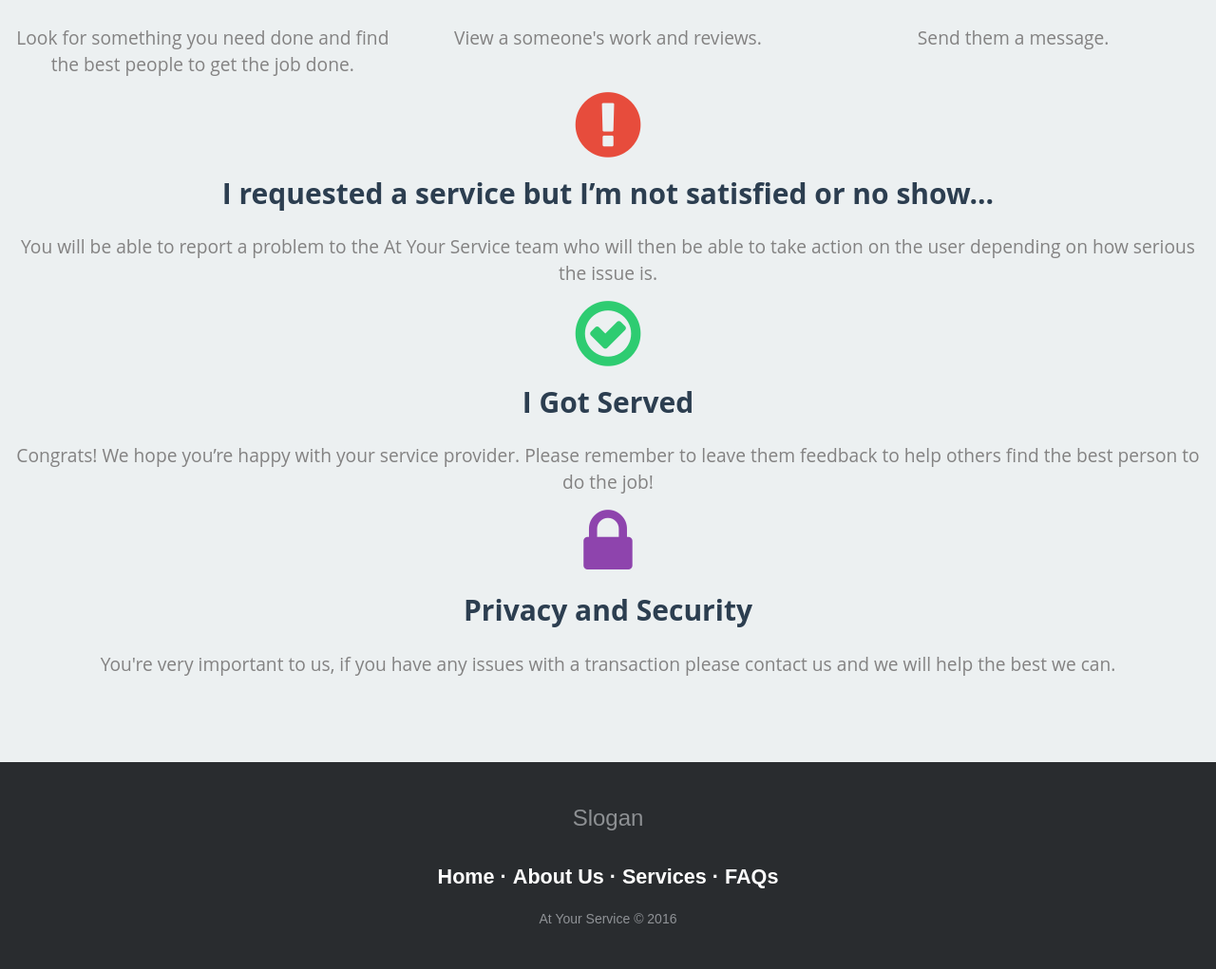
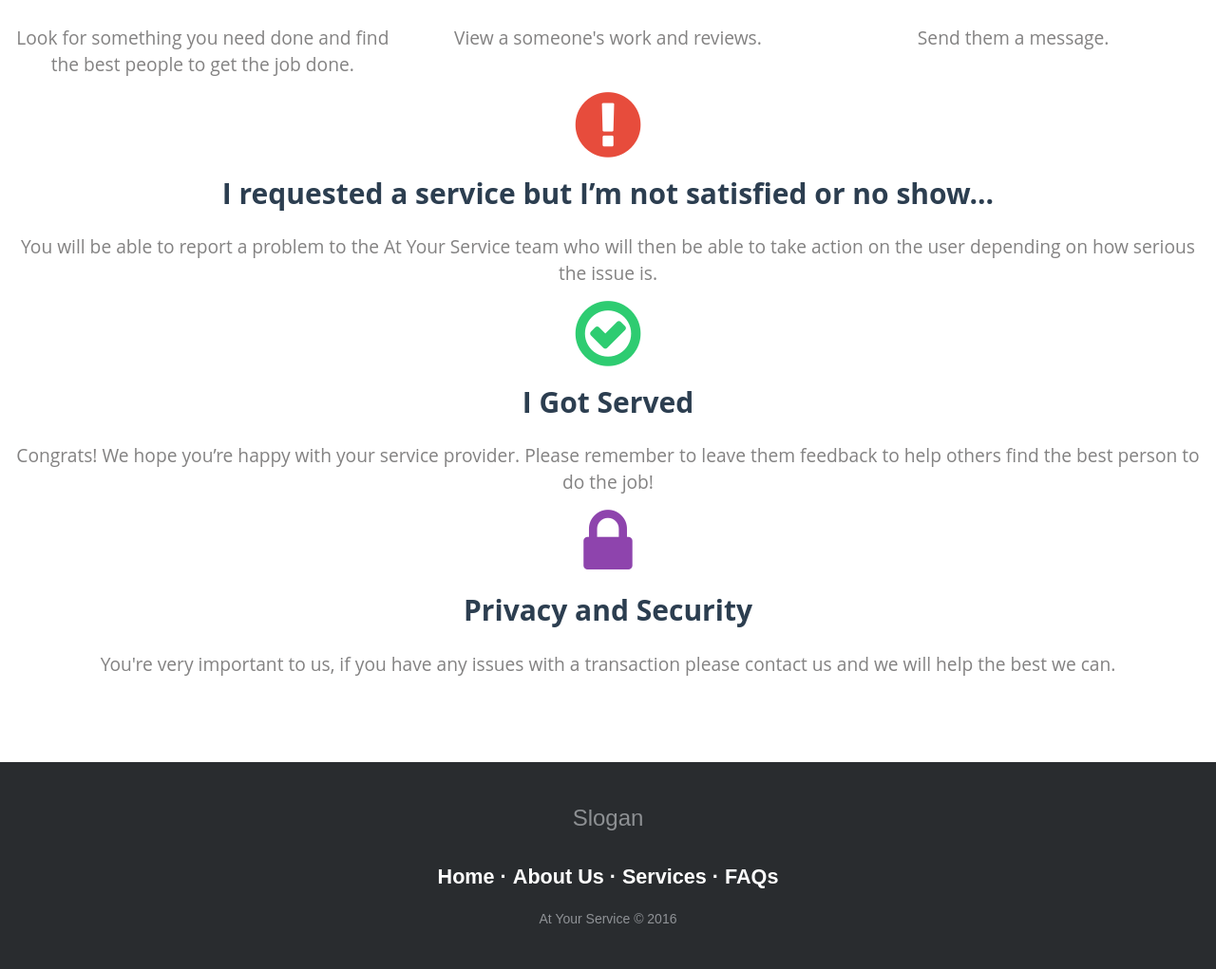
Before and after one commit to mxs4321/AtYourService, a web app: file app/ng/views/faq.html in a window 1280 px wide. Shown: the part 1538-2559 px from the top of the page at 95% size. Run offline with its HTML, style and script files only (its server is not run), Linux system fonts and the light colour scheme; some libraries are stand-ins or nearby versions.

Commit message:
Update style.css
background -> #fff

```diff
--- a/app/ng/styles/style.css
+++ b/app/ng/styles/style.css
@@ -1132,7 +1132,7 @@
 }
 
 body{
-    background-color: #ecf0f1;
+    background-color: #fff;
 }
 
 .container{
```
